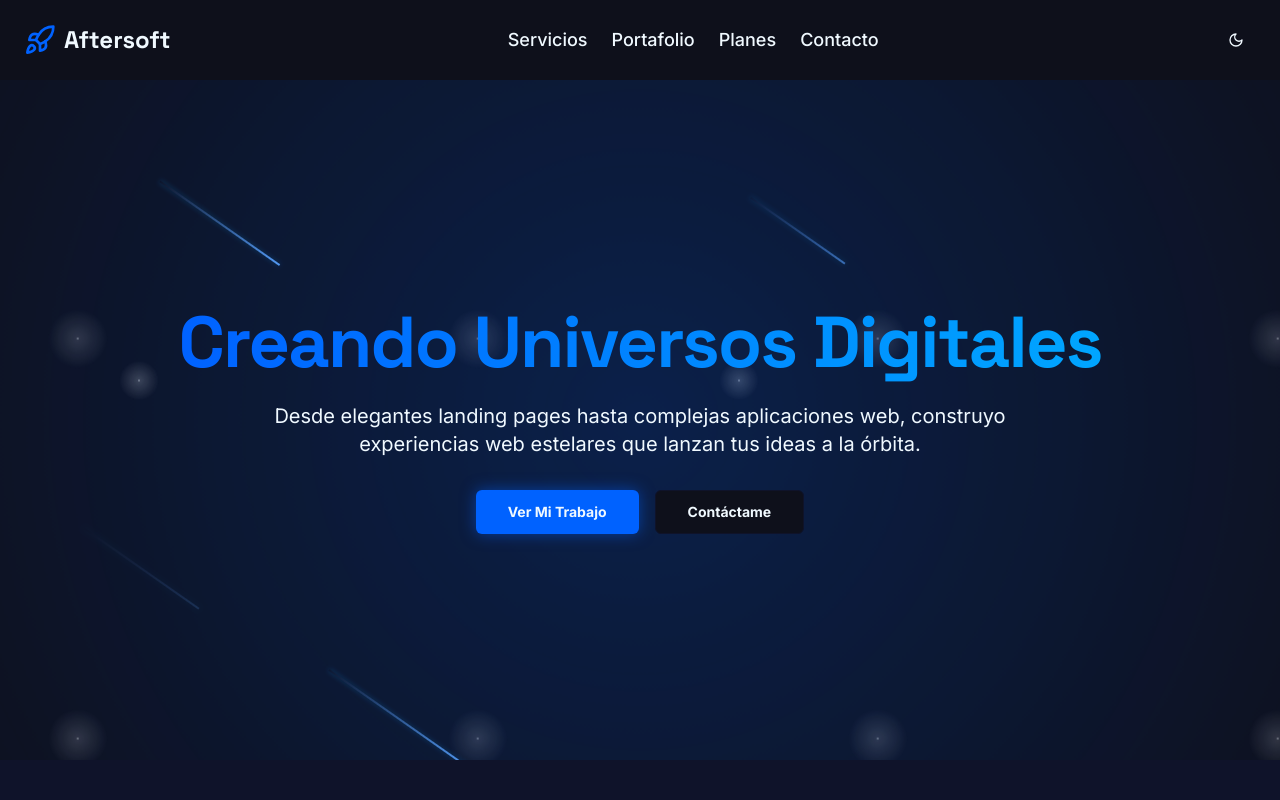
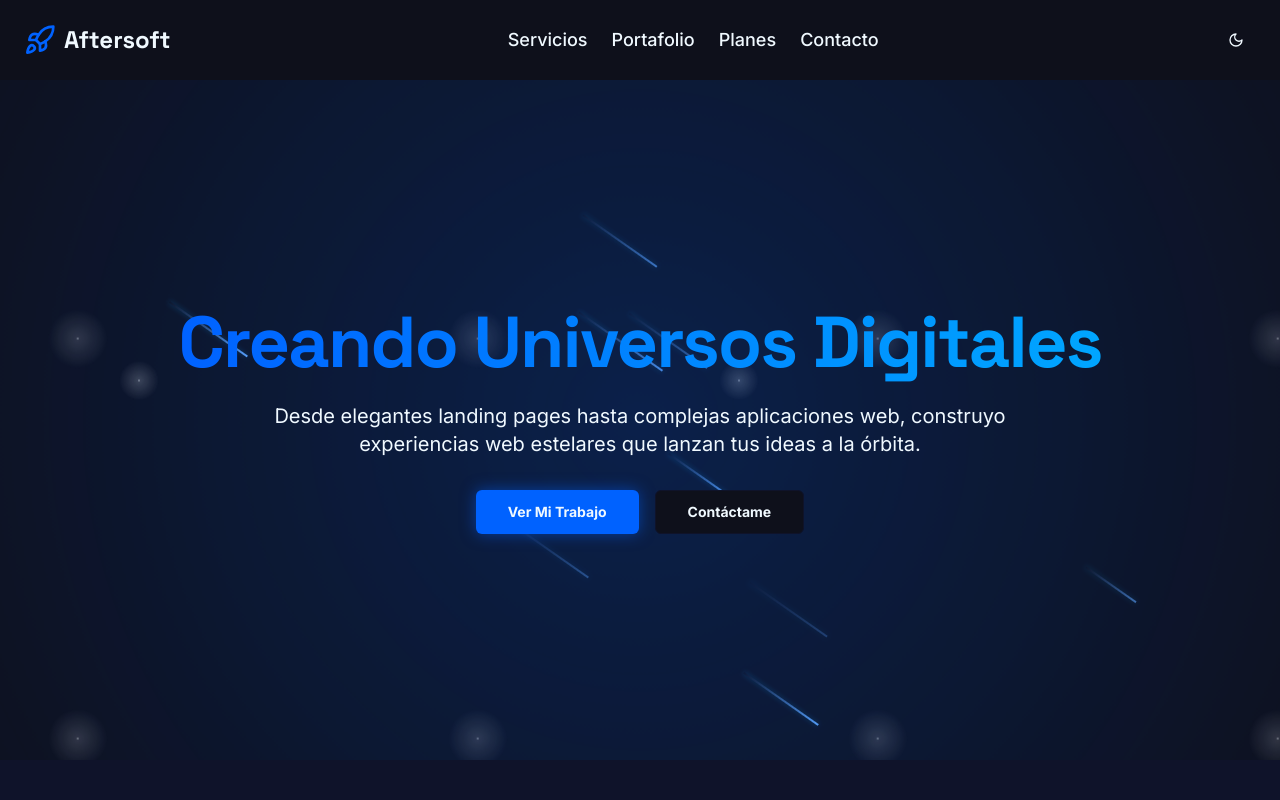
Before and after one commit to krat0z45/aftersoft, a Next.js app: page / in a window 1280 px wide. Shown: the top 800 px of the page. Built offline with nearby package versions, Linux system fonts and the light colour scheme.

Commit message:
Actualización: desplazamiento hiden ancho hero 3

```diff
--- a/src/components/effects/meteors.tsx
+++ b/src/components/effects/meteors.tsx
@@ -25,8 +25,8 @@ export default function Meteors() {
       const meteorCount = isMobile ? 5 : 15;
       const newMeteors = Array.from({ length: meteorCount }).map((_, i) => ({
         id: i,
-        x: `${Math.floor(Math.random() * 200 - 100)}vw`,
-        y: `${Math.floor(Math.random() * 200 - 100)}vh`,
+        x: `${Math.random() * 90}vw`, // Cambiado para evitar desbordamiento
+        y: `${Math.random() * 90}vh`, // Cambiado para evitar desbordamiento
         size: Math.random() * 0.7 + 0.6,
         duration: Math.random() * 2 + 1,
         delay: Math.random() * 3
@@ -75,10 +75,15 @@ export default function Meteors() {
             style={{
                 top: meteor.y,
                 left: meteor.x,
-                width: `${meteor.size * 150}px`,
+                width: `${meteor.size * 80}px`, // Reducido para móviles
                 animationDelay: `${meteor.delay}s`,
                 animationDuration: `${meteor.duration}s`,
                 boxShadow: '0 0 5px rgba(0, 168, 255, 0.3)',
+                maxWidth: '90vw', // Limita ancho máximo
+                maxHeight: '90vh', // Limita alto máximo
+                boxSizing: 'border-box',
+                right: 'auto',
+                bottom: 'auto',
             }}
             />
         ))}
--- a/src/components/layout/header.tsx
+++ b/src/components/layout/header.tsx
@@ -30,7 +30,7 @@ export function Header() {
   return (
     <header
       className={cn(
-        "sticky top-0 z-50 w-full transition-all duration-300",
+        "sticky top-0 z-30 w-full transition-all duration-300", // Reducido z-index
         isScrolled ? "bg-background/80 backdrop-blur-md border-b border-border/50" : "bg-transparent"
       )}
     >
@@ -62,7 +62,7 @@ export function Header() {
 
       {isMenuOpen && (
         <div
-          className="fixed inset-0 top-20 z-40 bg-background/95 backdrop-blur-lg md:hidden"
+          className="fixed inset-0 top-20 z-20 bg-background/95 backdrop-blur-lg md:hidden" // Reducido z-index
           onClick={closeMenu}
         >
           <nav className="container mx-auto flex flex-col items-center gap-4 px-4 pt-8">
```
